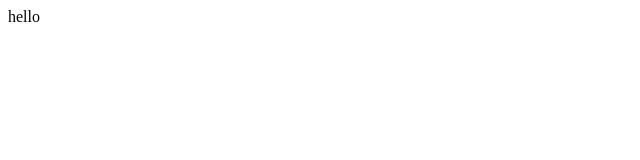
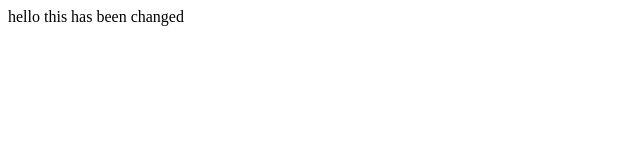
Before and after one commit to trexbina2/git-test-2, a plain HTML site: page index.html in a window 1280 px wide. Shown: the whole page, without its empty margins (0-640 px from the left). Drawn offline with Linux system fonts and the light colour scheme.

Commit message:
update 2

```diff
--- a/index.html
+++ b/index.html
@@ -6,6 +6,6 @@
     <title>Document</title>
   </head>
   <body>
-    hello
+    hello this has been changed
   </body>
 </html>
```
